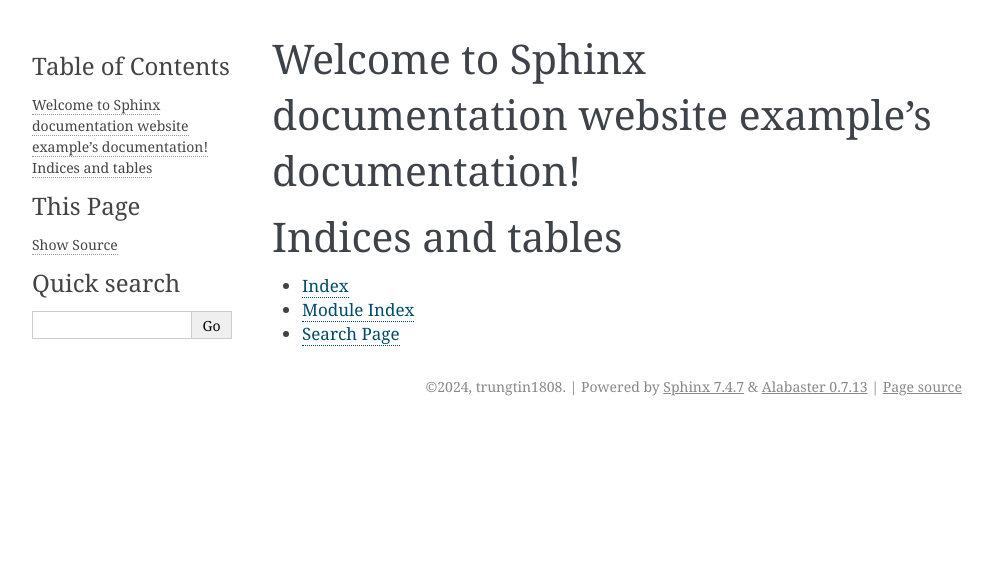
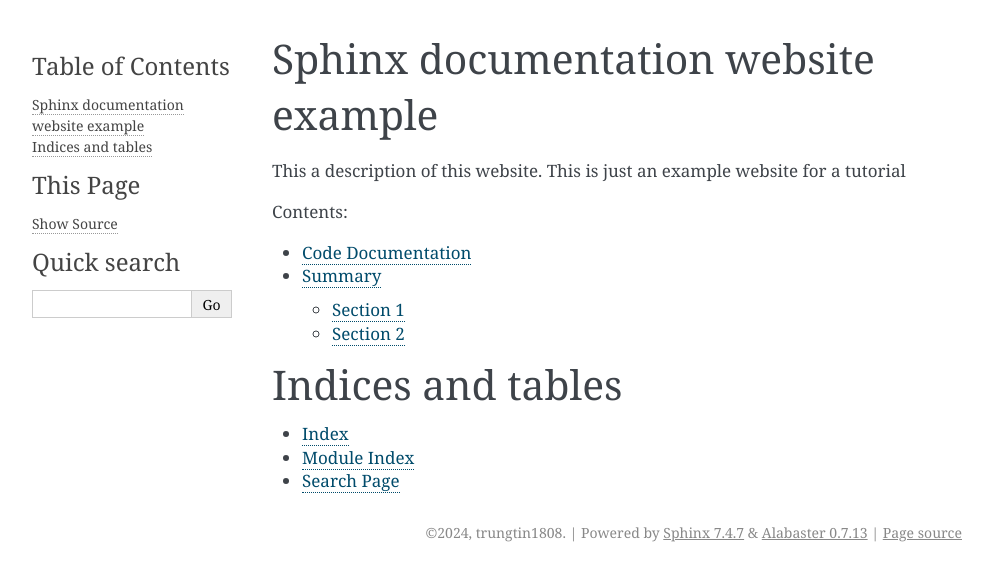
Before and after one commit to trungtin1808/sphinx-python-doc-example, a Sphinx documentation site: the page built from sphinx/index.rst, in a window 1280 px wide. Shown: the top 581 px of the page, without its empty margins (148-1141 px from the left). Built offline with Sphinx 7.4.7, drawn with Linux system fonts in a browser that asks for light colours.

Commit message:
adding website content

```diff
--- a/example1.py
+++ b/example1.py
@@ -1,15 +1,20 @@
 def func1(arg1, arg2):
     """
     This function take two arguments, sets the first to equal the second, the return the new first argument. Pointless.
+
     :param arg1: Some value
+
     :param arg2: Another value
+
     :return: arg1
+
     """
     arg1 = arg2
     return arg1
 
 def func2():
     """
+    This function no arguments
 
     :return: None
     """
--- /dev/null
+++ b/sphinx/code.rst
@@ -0,0 +1,4 @@
+Code Documentation
+==================
+.. automodule:: example1
+   :members:
--- a/sphinx/conf.py
+++ b/sphinx/conf.py
@@ -6,6 +6,10 @@
 # -- Project information -----------------------------------------------------
 # https://www.sphinx-doc.org/en/master/usage/configuration.html#project-information
 
+import os
+import sys
+sys.path.insert(0, os.path.abspath('../'))
+
 project = 'Sphinx documentation website example'
 copyright = '2024, trungtin1808'
 author = 'trungtin1808'
@@ -13,7 +17,7 @@
 # -- General configuration ---------------------------------------------------
 # https://www.sphinx-doc.org/en/master/usage/configuration.html#general-configuration
 
-extensions = []
+extensions = ['sphinx.ext.autodoc', 'sphinx.ext.githubpages']
 
 templates_path = ['_templates']
 exclude_patterns = ['_build', 'Thumbs.db', '.DS_Store']
@@ -25,3 +29,4 @@
 
 html_theme = 'alabaster'
 html_static_path = ['_static']
+source_suffix = '.rst'
--- a/sphinx/index.rst
+++ b/sphinx/index.rst
@@ -3,12 +3,19 @@
    You can adapt this file completely to your liking, but it should at least
    contain the root `toctree` directive.
 
-Welcome to Sphinx documentation website example's documentation!
+Sphinx documentation website example
 ================================================================
+
+This a description of this website. This is just an example website for a tutorial
 
 .. toctree::
    :maxdepth: 2
    :caption: Contents:
+
+
+   code
+   summary
+
 
 
 
```
Also changed, not shown: sphinx/summary.rst (added, +20 -0 lines).
